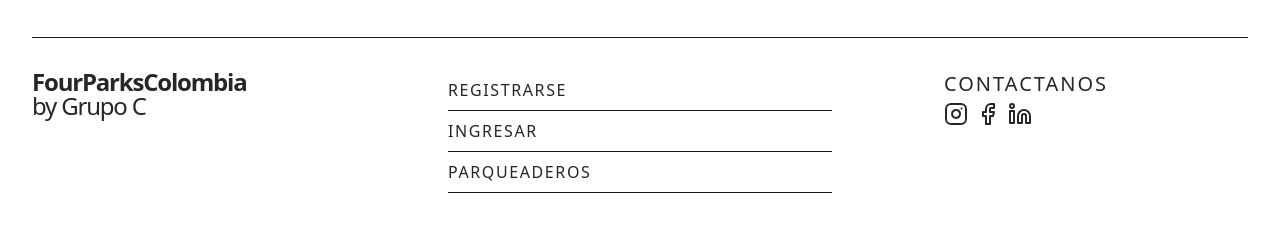
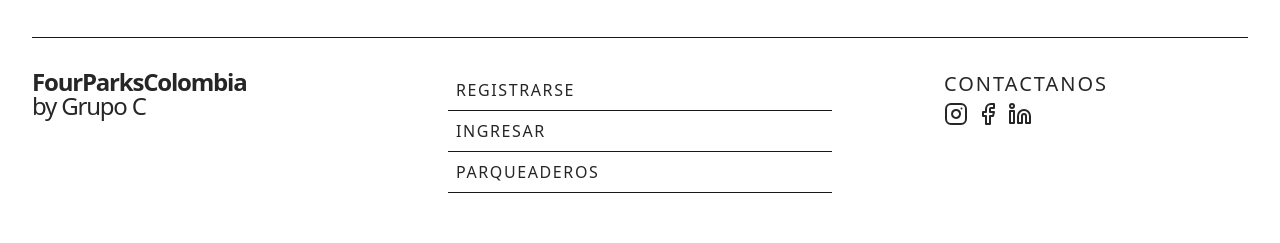
Before and after one commit to nicolas1102/four-parks-frontend, a Next.js app: page / in a window 1280 px wide. Shown: the part 3663-3906 px from the top of the page. Built offline with nearby package versions, Linux system fonts and the light colour scheme; no server answers.

Commit message:
detalles

```diff
--- a/src/components/Layout/Footer.tsx
+++ b/src/components/Layout/Footer.tsx
@@ -19,19 +19,19 @@ const Footer = async () => {
         <div className='col-span-6 px-28 flex flex-col'>
           <Link
             href='/auth/sign-up'
-            className='tracking-widest border-b border-primary  py-2 hover:bg-yellow-200 duration-700'
+            className='tracking-widest border-b border-primary px-2 py-2 hover:bg-yellow-200 duration-700 dark:hover:text-black'
           >
             REGISTRARSE
           </Link>
           <Link
             href='/auth/log-in'
-            className='tracking-widest border-b border-primary  py-2 hover:bg-yellow-200 duration-700'
+            className='tracking-widest border-b border-primary px-2 py-2 hover:bg-yellow-200 duration-700 dark:hover:text-black'
           >
             INGRESAR
           </Link>
           <Link
             href='/parqueaderos'
-            className='tracking-widest border-b border-primary  py-2 hover:bg-yellow-200 duration-700'
+            className='tracking-widest border-b border-primary px-2 py-2 hover:bg-yellow-200 duration-700 dark:hover:text-black'
           >
             PARQUEADEROS
           </Link>
@@ -43,13 +43,13 @@ const Footer = async () => {
           </h3>
           <div className='flex flex-row gap-2'>
             <Link href=''>
-              <Instagram className='hover:bg-yellow-200 duration-700' />
+              <Instagram className='hover:bg-yellow-200 duration-700 dark:hover:text-black' />
             </Link>
             <Link href=''>
-              <Facebook className='hover:bg-yellow-200 duration-700' />
+              <Facebook className='hover:bg-yellow-200 duration-700 dark:hover:text-black' />
             </Link>
             <Link href=''>
-              <Linkedin className='hover:bg-yellow-200 duration-700' />
+              <Linkedin className='hover:bg-yellow-200 duration-700 dark:hover:text-black' />
             </Link>
           </div>
         </div>
```
